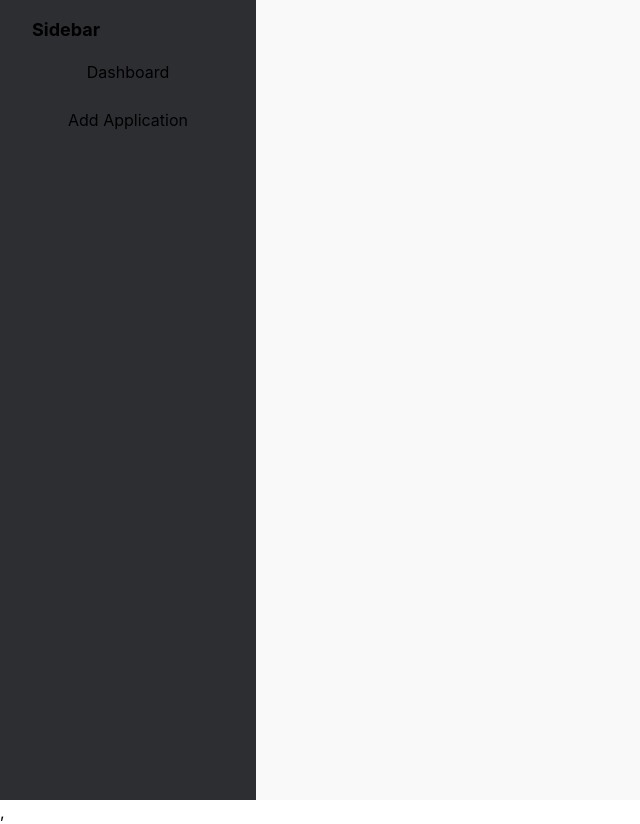
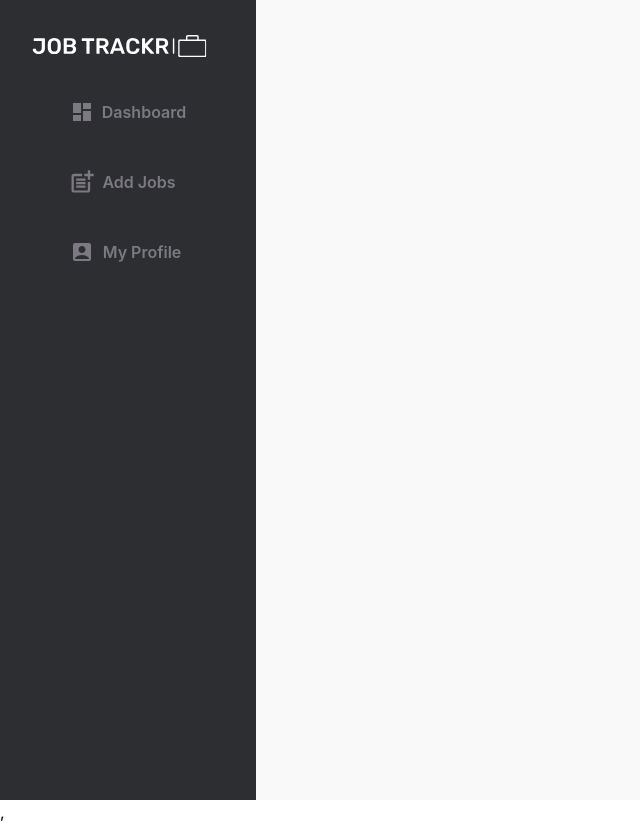
Before and after one commit to imjohnnyy/job-tracker-app, a React (Create React App) app in the folder frontend/: page /dashboard in a window 1280 px wide. Shown: the whole page, without its empty margins (0-640 px from the left). Built offline with nearby package versions, Linux system fonts and the light colour scheme.

Commit message:
styled side navbar, added hover transitions

```diff
--- a/frontend/src/components/Sidebar.js
+++ b/frontend/src/components/Sidebar.js
@@ -1,31 +1,37 @@
 import React, { useState } from 'react';
+import Logo from "../assets/images/logo-white.svg";
+import DashboardIcon from '@mui/icons-material/Dashboard';
+import AccountBoxIcon from '@mui/icons-material/AccountBox';
+import PostAddIcon from '@mui/icons-material/PostAdd';
+
 
 const Sidebar = () => {
 
-
   return (
+    // Remove this top div
     <div className="flex h-screen bg-lightergray">
-      {/* Sidebar */}
       <div className="flex flex-col w-64 px-8 py-4 bg-gray">
+        {/* Logo */}
         <div className="flex justify-between">
-          <h1 className="text-lg font-bold">Sidebar</h1>
-          <button
-            className="block focus:outline-none"
-          >
-          </button>
+            <img src={Logo} alt="Logo" className="w-[175px] h-[60px] static" />
         </div>
 
         {/* Navigation Links */}
         <nav className="mt-4">
           <ul className="space-y-6">
             <li>
-              <a href="#dashboard" className="block text-gray-500 hover:text-gray-800">
-                Dashboard
+              <a href="#dashboard" className="block py-2 font-semibold rounded-sm text-lightgray hover:text-white hover:bg-slate-500">
+              <DashboardIcon className="mb-1 mr-1"/> Dashboard
               </a>
             </li>
             <li>
-              <a href="#about" className="block text-gray-500 hover:text-gray-800">
-                Add Application
+              <a href="#about" className="block py-2 font-semibold rounded-sm text-lightgray hover:text-white hover:bg-slate-500">
+              <PostAddIcon className="mb-1 ml-[-12px] mr-[2px]" style={{ fontSize: '175%' }}/> Add Jobs
+              </a>
+            </li>
+            <li>
+              <a href="#about" className="block py-2 font-semibold rounded-sm text-lightgray hover:text-white hover:bg-slate-500">
+                <AccountBoxIcon className="mb-1 ml-[-5px] mr-[5px]"/> My Profile
               </a>
             </li>
           </ul>
--- a/frontend/tailwind.config.js
+++ b/frontend/tailwind.config.js
@@ -12,6 +12,7 @@ module.exports = {
       colors: {
         lightergray: "#f9f9f9",
         lightgray: "#7d7983",
+        darkgray: "#18181B",
         gray: "#2d2e32"
       }
     },
```
Also changed, not shown: frontend/src/assets/images/logo-white.svg (added).
